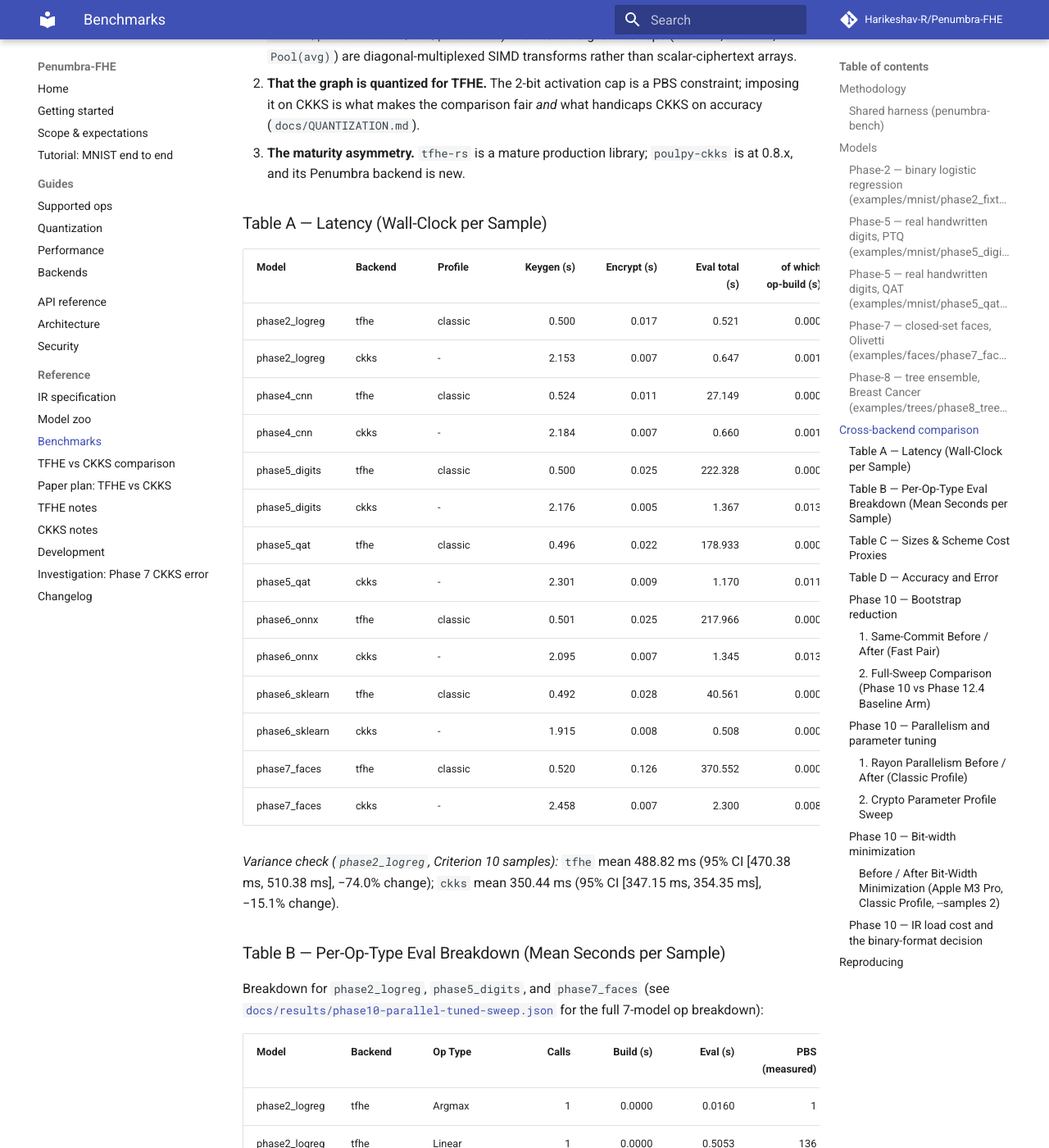
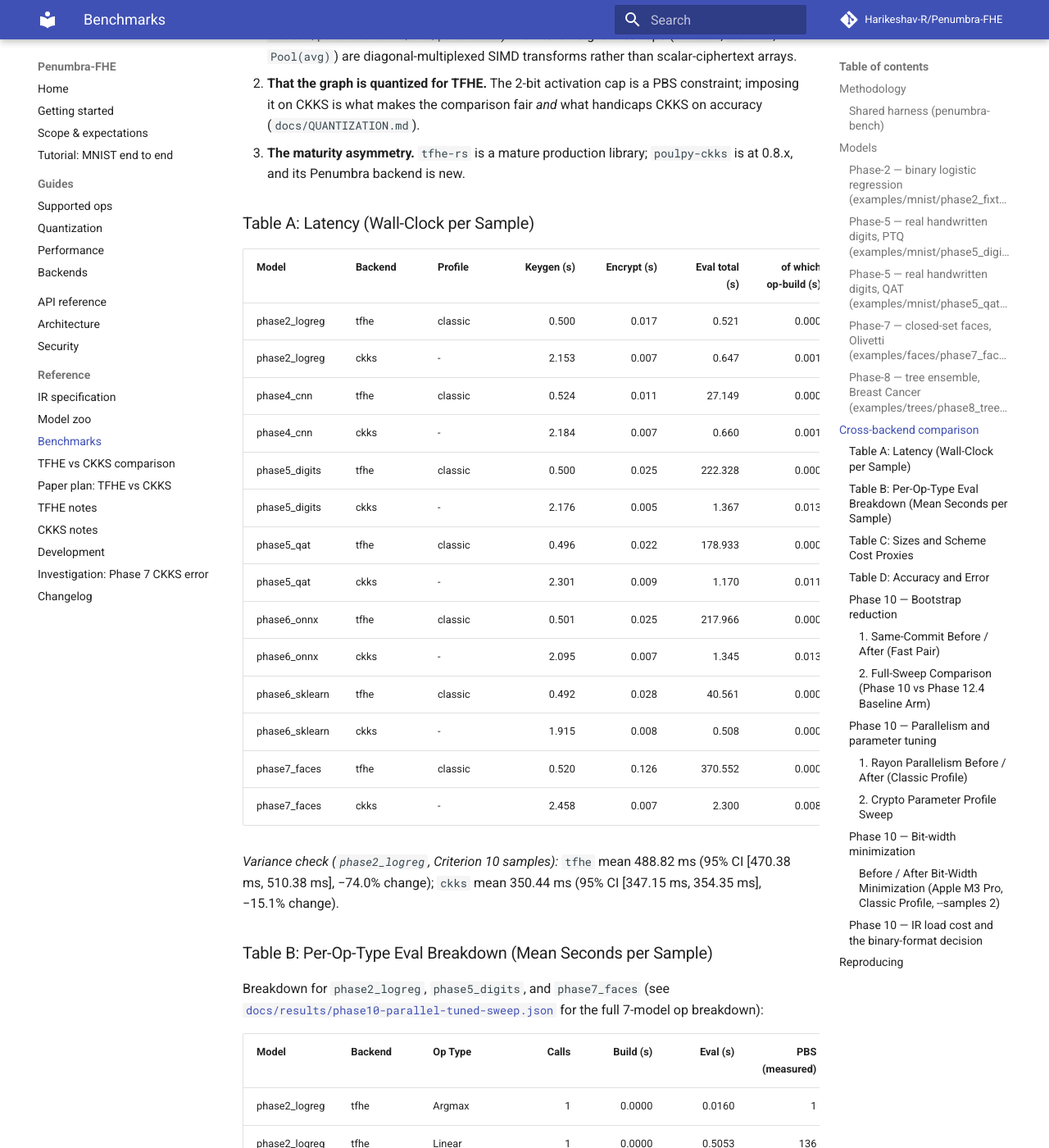
Before and after one commit to Harikeshav-R/Penumbra-FHE, an MkDocs documentation site: the page built from docs/BENCHMARKS.md, in a window 1280 px wide and 1400 px high, scrolled down 7173 px. Shown: the whole window at 82% size. Built offline with MkDocs 1.6.1 and Material for MkDocs 9.7.7, drawn with Linux system fonts in a browser that asks for light colours; comment, search, counter and statistics services are not loaded; some of the changed text lies outside the part shown.

Commit message:
docs: fix BENCHMARKS table anchors and enforce anchor validation

```diff
--- a/docs/BENCHMARKS.md
+++ b/docs/BENCHMARKS.md
@@ -220,7 +220,7 @@ Three things must be stated wherever a cross-backend number appears:
 3. **The maturity asymmetry.** `tfhe-rs` is a mature production library; `poulpy-ckks` is at
    0.8.x, and its Penumbra backend is new.
 
-### Table A — Latency (Wall-Clock per Sample)
+### Table A: Latency (Wall-Clock per Sample)
 
 | Model | Backend | Profile | Keygen (s) | Encrypt (s) | Eval total (s) | of which op-build (s) | Decrypt (s) | TFHE / CKKS eval |
 |---|---|---|---:|---:|---:|---:|---:|---:|
@@ -241,7 +241,7 @@ Three things must be stated wherever a cross-backend number appears:
 
 *Variance check (`phase2_logreg`, Criterion 10 samples):* `tfhe` mean 488.82 ms (95% CI [470.38 ms, 510.38 ms], −74.0% change); `ckks` mean 350.44 ms (95% CI [347.15 ms, 354.35 ms], −15.1% change).
 
-### Table B — Per-Op-Type Eval Breakdown (Mean Seconds per Sample)
+### Table B: Per-Op-Type Eval Breakdown (Mean Seconds per Sample)
 
 Breakdown for `phase2_logreg`, `phase5_digits`, and `phase7_faces` (see [`docs/results/phase10-parallel-tuned-sweep.json`](./results/phase10-parallel-tuned-sweep.json) for the full 7-model op breakdown):
 
@@ -264,7 +264,7 @@ Breakdown for `phase2_logreg`, `phase5_digits`, and `phase7_faces` (see [`docs/r
 | phase7_faces | ckks | Linear | 1 | 0.0000 | 0.1582 | - |
 | phase7_faces | ckks | Requant | 1 | 0.0084 | 0.7193 | - |
 
-### Table C — Sizes & Scheme Cost Proxies
+### Table C: Sizes and Scheme Cost Proxies
 
 | Model | Backend | Input CT | Output CT | Client Key | Server Key | Cost Proxy Counters |
 |---|---|---:|---:|---:|---:|---|
@@ -283,7 +283,7 @@ Breakdown for `phase2_logreg`, `phase5_digits`, and `phase7_faces` (see [`docs/r
 | phase7_faces | tfhe | 44.22 MB | 1.38 MB | 23.4 KB | 114.84 MB | bootstraps: 128, cmp_pbs_ops: 384, ct_add: 1962, scalar_add: 264, scalar_mul: 1500, measured pbs: 128571 |
 | phase7_faces | ckks | 4.75 MB | 4.75 MB | 128.1 KB | 1782.50 MB | depth_levels: 7, poly_evals: 6, rescales: 7, rotations: 53 |
 
-### Table D — Accuracy and Error
+### Table D: Accuracy and Error
 
 | Model | Float | Quantized (shared ref) | TFHE | CKKS max \|err\| | CKKS mean \|err\| | Declared bound | CKKS labels |
 |---|---:|---:|---|---:|---:|---:|---|
--- a/mkdocs.yml
+++ b/mkdocs.yml
@@ -64,3 +64,5 @@ nav:
       - Development: DEVELOPMENT.md
       - "Investigation: Phase 7 CKKS error": INVESTIGATION-phase7-ckks-error.md
       - Changelog: changelog.md
+validation:
+  anchors: warn
```
Also changed, not shown: docs/COMPARISON.md (+4 -4 lines).
